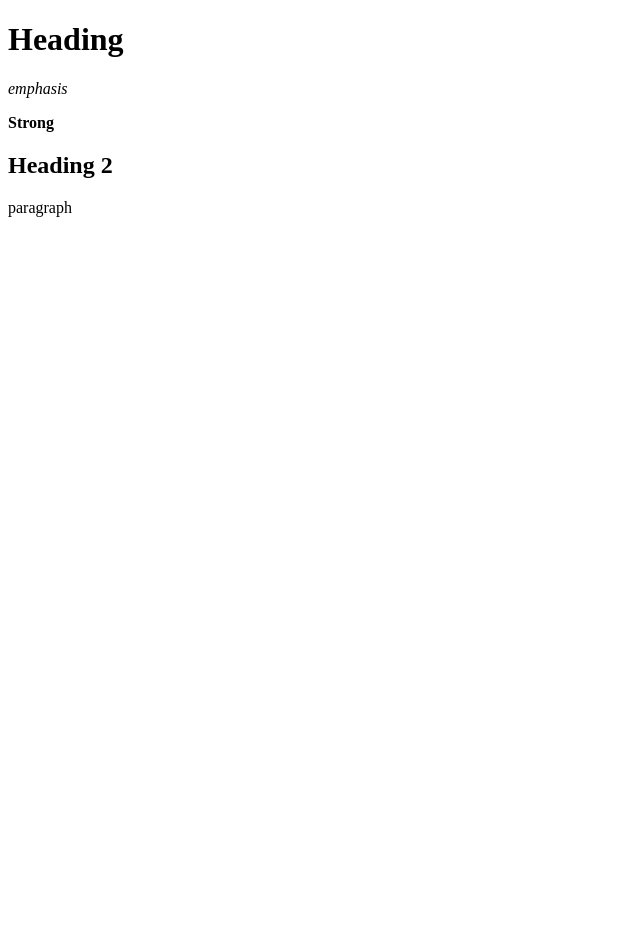
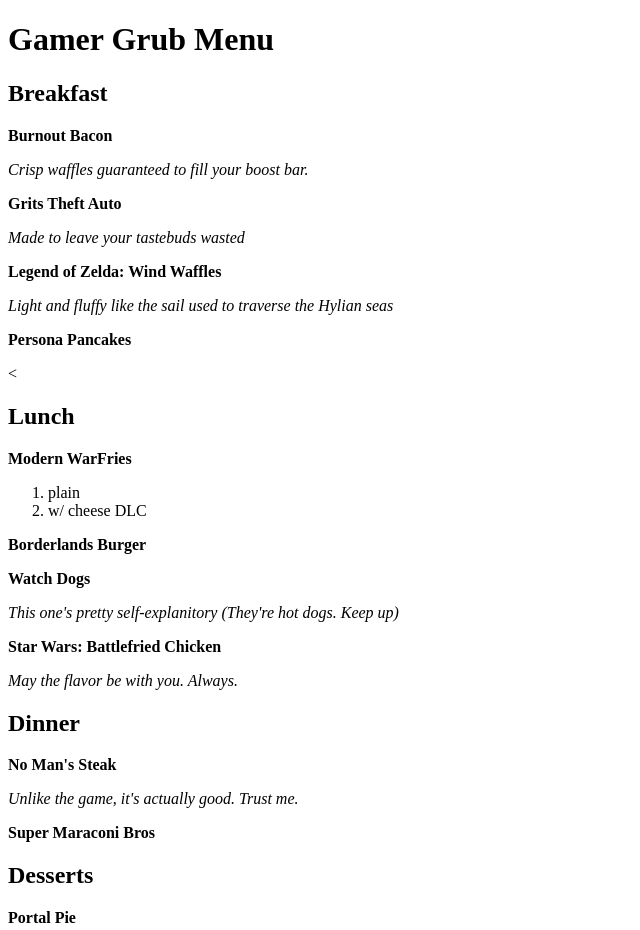
Before and after one commit to Kgaul95/lab-12-html, a plain HTML site: page index.html in a window 1280 px wide. Shown: the top 930 px of the page, without its empty margins (0-640 px from the left). Before the commit the page ends 800 px from the top, so only its background shows below. Drawn offline with Linux system fonts and the light colour scheme.

Commit message:
lists and links

```diff
--- a/index.html
+++ b/index.html
@@ -1,20 +1,56 @@
 <!DOCTYPE html>
 <html lang="en">
 <head>
-     <title> Test </title>
+     <title> Gamer Grub </title>
 </head>
 <body>
 
-<h1> Heading </h1>
-<p>
-     <em> emphasis </em>
-</p>
-<p>
-     <strong> Strong </strong>
-</p>
+<h1> Gamer Grub Menu </h1>
 
-<h2> Heading 2 </h2>
-<p> paragraph </p>
+<h2> Breakfast </h2>
+
+<p> <strong> Burnout Bacon </strong> </p>
+<p> <em> Crisp waffles guaranteed to fill your boost bar. </em> </p>
+
+<p> <strong> Grits Theft Auto </strong> </p>
+<p> <em> Made to leave your tastebuds wasted </em> </p>
+
+<p> <strong>  Legend of Zelda: Wind Waffles </strong> </p>
+<p> <em> Light and fluffy like the sail used to traverse the Hylian seas </em> </p>
+
+<p> <strong> Persona Pancakes </strong> </p>
+<p> <
+
+<h2> Lunch </h2>
+
+<p> <strong> Modern WarFries </strong> </p>
+<ol>
+<li> plain </li>
+<li> w/ cheese DLC </li>
+ </ol>
+
+ <p><strong> Borderlands Burger </strong></p>
+
+<p> <strong> Watch Dogs </strong> </p>
+<p> <em> This one's pretty self-explanitory (They're hot dogs. Keep up) </em> </p>
+
+<p> <strong> Star Wars: Battlefried Chicken </strong> </p>
+<p> <em> May the flavor be with you. Always. </em> </p>
+
+<h2> Dinner </h2>
+<p> <strong> No Man's Steak </strong> </p>
+<p> <em> Unlike the game, it's actually good. Trust me. </em> </p>
+
+<p><strong> Super Maraconi Bros </strong></p>
+<p> <em>    </em> </p>
+
+<h2> Desserts </h2>
+<p> <strong> Portal Pie </strong> </p>
+<
+
+
+
+
 
 </body>
 </html>
```
